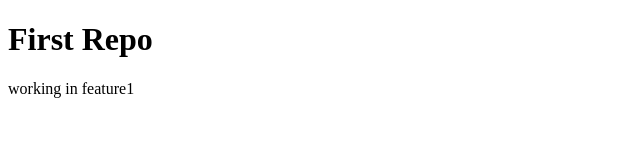
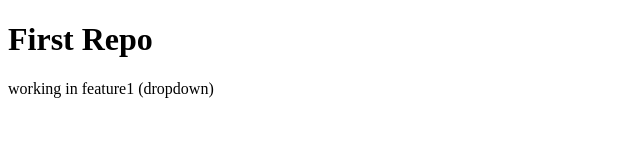
Before and after one commit to Ankita-Gupta2004/localrepo, a plain HTML site: page index.html in a window 1280 px wide. Shown: the whole page, without its empty margins (0-640 px from the left). Drawn offline with Linux system fonts and the light colour scheme.

```diff
--- a/index.html
+++ b/index.html
@@ -7,6 +7,6 @@
 </head>
 <body>
     <h1>First Repo</h1>
-    <p> working in feature1</p>
+    <p> working in feature1 (dropdown)</p>
 </body>
 </html>
```
